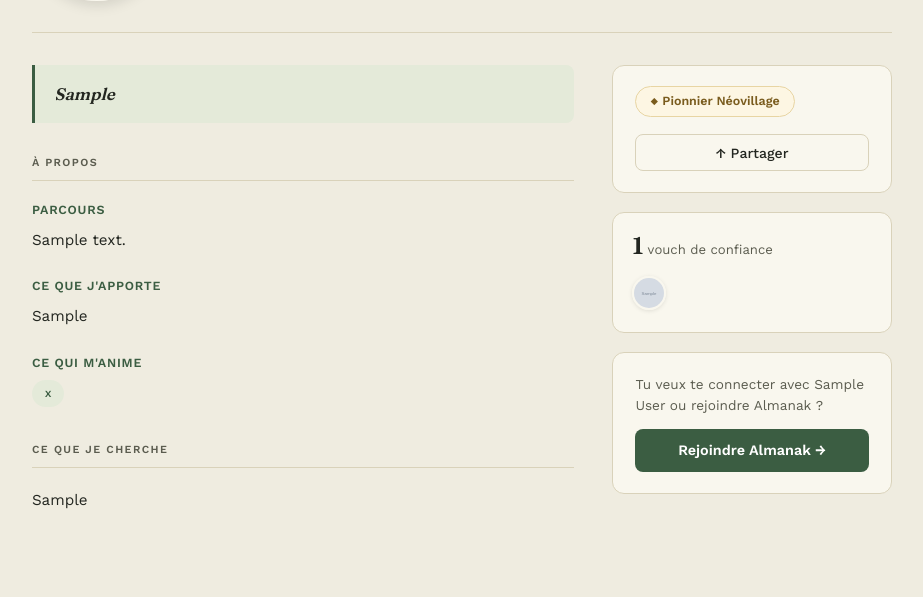
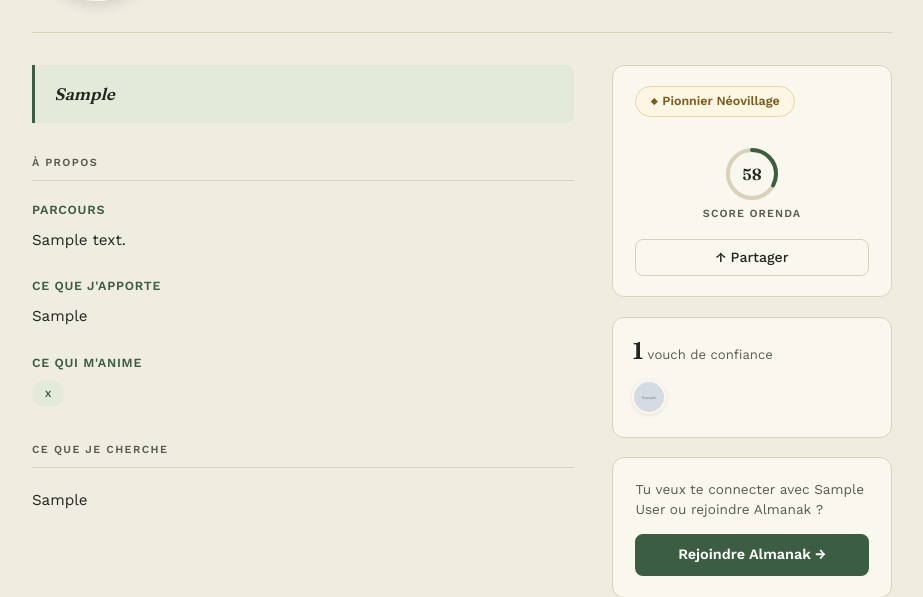
Before and after one commit to YonathanAlmanak/almanak-core, a Django app: a page that uses templates/profil_public.html in a window 1280 px wide. Shown: the part 385-982 px from the top of the page, without its empty margins (178-1101 px from the left). Before the commit the page ends 894 px from the top, so only its background shows below. Run offline with Django 5.2, Linux system fonts and the light colour scheme; tables that the repository leaves empty hold one stand-in row (values such as "Sample post"); grey boxes marked "Sample" are stand-in pictures.

Commit message:
feat(orenda): Score Orenda v0.1 sur le portrait public
- Methode orenda_score() sur UserProfile
  (20 presence + 30 profil + 50 vouches = 100 max)
- Arc SVG dans la sidebar du portrait
- Variable de contexte orenda passee depuis la vue

Co-Authored-By: Claude Sonnet 4.6 <noreply@anthropic.com>

```diff
--- a/profiles/models.py
+++ b/profiles/models.py
@@ -39,6 +39,14 @@ class UserProfile(models.Model):
         if self.photo:
             remplis += 1
         return int(remplis / 8 * 100)
+
+    def orenda_score(self):
+        """Score de confiance v0.1 : présence (20) + profil (30) + vouches reçus (50)."""
+        from profiles.models import Vouch
+        nb_vouches = Vouch.objects.filter(cible=self.user).count()
+        pts_vouches = min(nb_vouches * 8, 50)
+        pts_profil = int(self.pourcentage_profil() * 0.30)
+        return 20 + pts_profil + pts_vouches
 
     def is_admin(self):
         return self.role in (self.ADMIN, self.SUPERADMIN)
--- a/profiles/views.py
+++ b/profiles/views.py
@@ -142,7 +142,7 @@ def profil_public(request, username):
             .select_related("user")
             .order_by("-id")[:4]
         )
-    # Vouches
+    # Vouches + Orenda
     vouches = Vouch.objects.filter(cible=pionnier).select_related("source__profile")[:8]
     nb_vouches = Vouch.objects.filter(cible=pionnier).count()
     j_ai_vouche = (
@@ -150,6 +150,7 @@ def profil_public(request, username):
         and not est_moi
         and Vouch.objects.filter(source=request.user, cible=pionnier).exists()
     )
+    orenda = profil_obj.orenda_score()
     return render(request, "profil_public.html", {
         "pionnier": pionnier,
         "profil": profil_obj,
@@ -162,6 +163,7 @@ def profil_public(request, username):
         "vouches": vouches,
         "nb_vouches": nb_vouches,
         "j_ai_vouche": j_ai_vouche,
+        "orenda": orenda,
     })
 
 
--- a/templates/profil_public.html
+++ b/templates/profil_public.html
@@ -175,6 +175,22 @@
   .village-nom { font-size: .88rem; font-weight: 600; }
   .village-bio { font-size: .78rem; color: var(--ink-soft); line-height: 1.4; }
 
+  /* ── Orenda Score ── */
+  .orenda-score-wrap {
+    display: flex; flex-direction: column; align-items: center;
+    gap: .15rem; margin: .6rem 0 1rem;
+  }
+  .orenda-arc { position: relative; width: 60px; height: 60px; }
+  .orenda-svg { width: 60px; height: 60px; }
+  .orenda-chiffre {
+    position: absolute; inset: 0;
+    display: flex; align-items: center; justify-content: center;
+    font-family: "Fraunces", serif; font-size: 1rem; font-weight: 700;
+    color: var(--ink);
+  }
+  .orenda-label { font-size: .68rem; font-weight: 600; text-transform: uppercase;
+    letter-spacing: .1em; color: var(--ink-soft); }
+
   /* ── Bouton vouch ── */
   .btn-vouch {
     display: flex; align-items: center; justify-content: center; gap: .4rem;
@@ -314,6 +330,20 @@
     <div class="portrait-sidebar">
       <div class="sidebar-carte">
         <div class="badge-pionnier">Pionnier Néovillage</div>
+        <div class="orenda-score-wrap">
+          <div class="orenda-arc" id="orenda-arc">
+            <svg viewBox="0 0 60 60" class="orenda-svg">
+              <circle cx="30" cy="30" r="24" fill="none" stroke="var(--line)" stroke-width="4"/>
+              <circle cx="30" cy="30" r="24" fill="none" stroke="var(--accent)" stroke-width="4"
+                stroke-dasharray="{% widthratio orenda 100 150.8 %} 150.8"
+                stroke-dashoffset="37.7"
+                stroke-linecap="round"
+                transform="rotate(-90 30 30)"/>
+            </svg>
+            <div class="orenda-chiffre">{{ orenda }}</div>
+          </div>
+          <div class="orenda-label">Score Orenda</div>
+        </div>
         <div class="sidebar-actions">
           {% if est_moi %}
             <a href="/profil/" class="btn-portrait-primaire">Mon tableau de bord</a>
```
